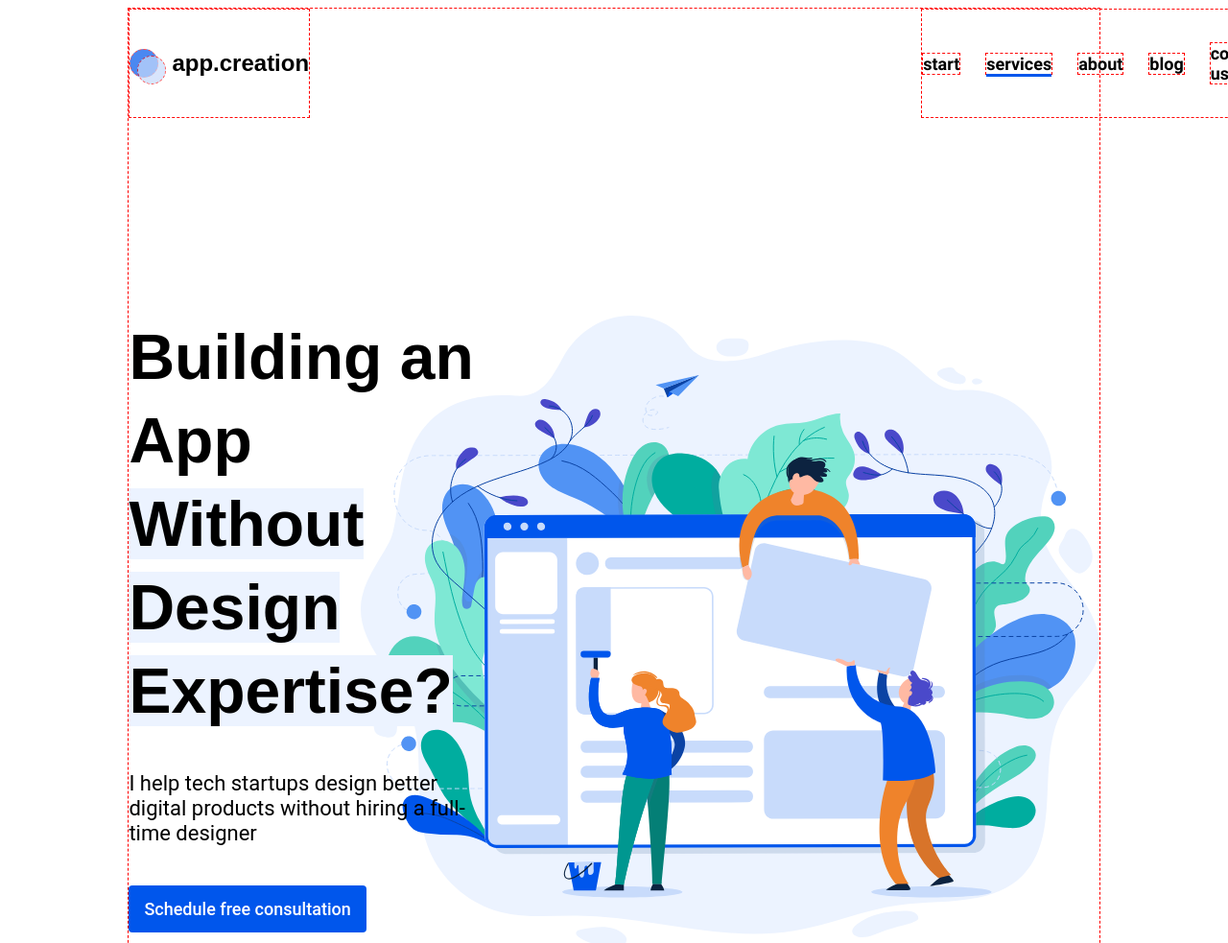
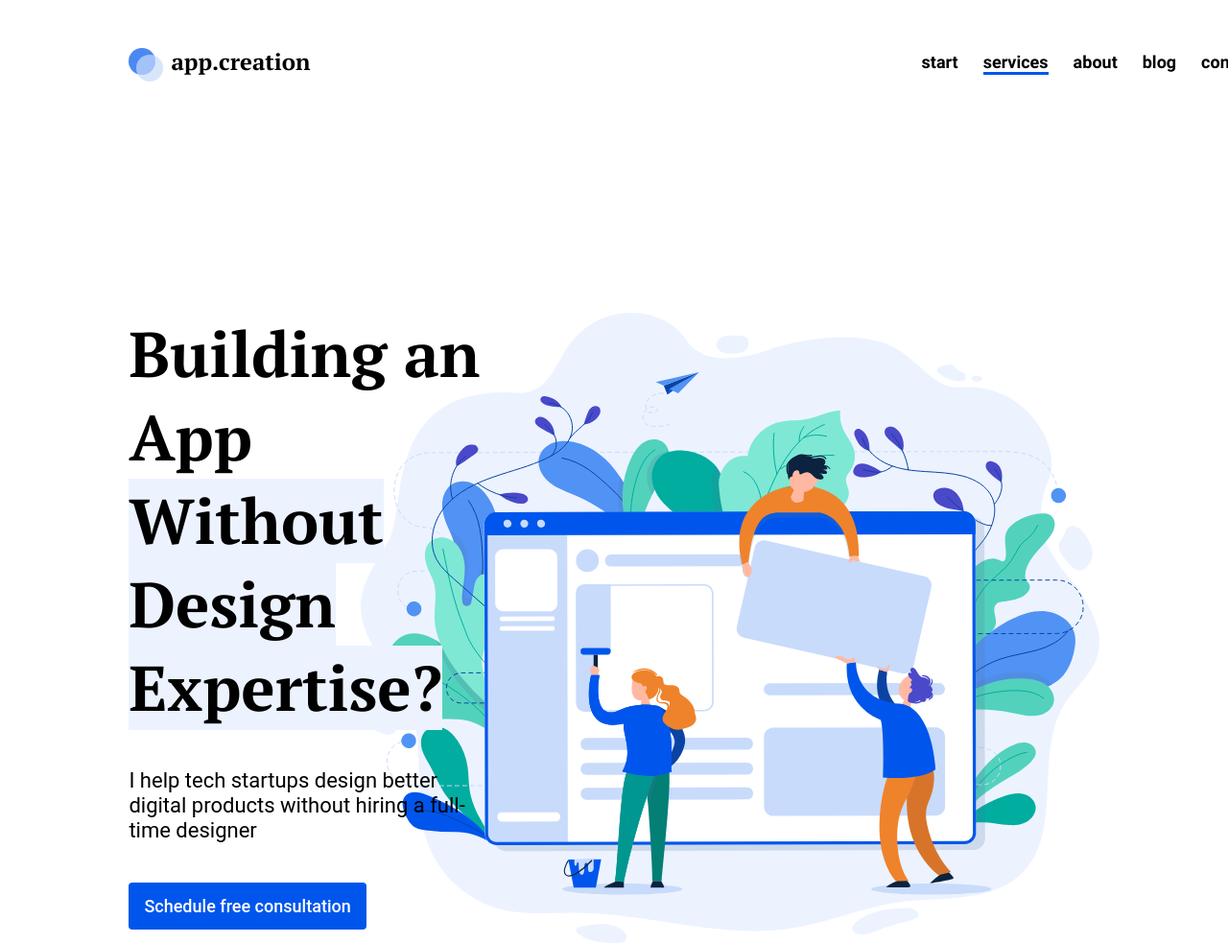
Before and after one commit to WebHeroSchool/PlaningDeskZhanna, a plain HTML site: page index.html in a window 1280 px wide. Shown: the top 983 px of the page at 96% size. Drawn offline with Linux system fonts and the light colour scheme.

Commit message:
Поменяла шрифт, убрала пунктир

```diff
--- a/styles.css
+++ b/styles.css
@@ -1,6 +1,6 @@
 .main__title {
     margin: 0 0 40px 0;
-    font-family: Pt serif, Arial, Helvetica, sans-serif;
+    font-family: pt_serifbold, Arial, Helvetica, sans-serif;
     font-weight: 700;
     font-size: 66px;
     line-height:87px;
@@ -8,7 +8,7 @@
 .menu__item{
     position: relative;
     margin-right: 26px;
-    border: dashed 1px red;
+    //border: dashed 1px red;
     font-weight: 500;
     font-size: 18px;
     line-height: 21px;
@@ -20,23 +20,23 @@
 .wrapper{
     margin: auto;
     width: 80%;
-    border: dashed 1px red;
+    //border: dashed 1px red;
 }
 .logo, .menu {
     display: inline-block;
-    border: dashed 1px red;
+    //border: dashed 1px red;
 }
 .logo{
     margin-right: 63%;
     position: relative;
     padding: 40px 0;
     padding-left: 44px;
-    font: bold 24px/32px pt serif, arial, helvetica, sans-serif;
+    font: bold 24px/32px pt_serifbold, arial, helvetica, sans-serif;
 }
 .logo__circle{
     width: 28px;
     height: 28px;
-    border: dashed 1px red;
+    //border: dashed 1px red;
     position: absolute;
     left: 0;
     top: 50%;
@@ -64,6 +64,7 @@
 }
 .menu__item:last-child{
     margin-right: 0;
+    white-space: nowrap;
 }
 .menu__item_active::after{
     position:absolute;
```
